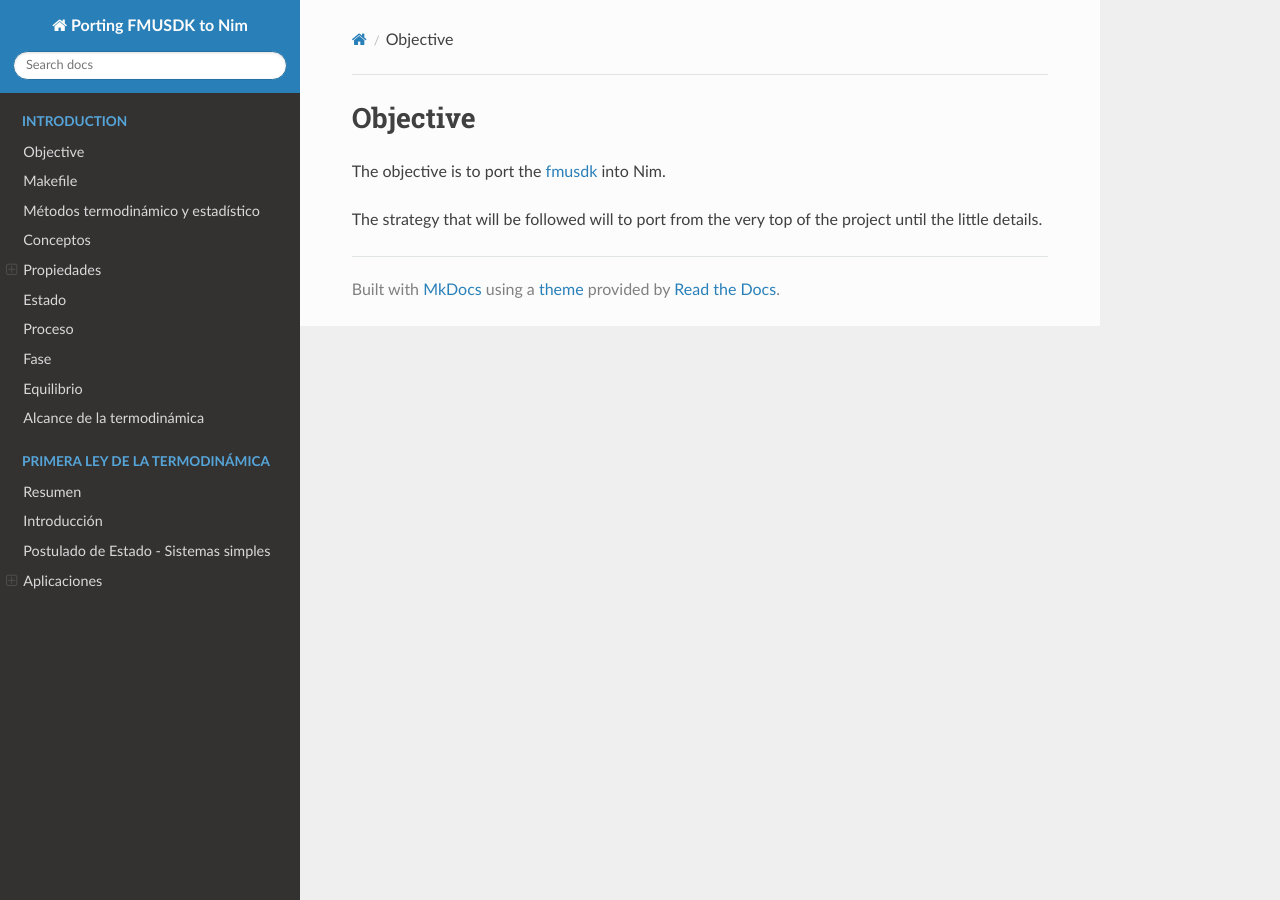
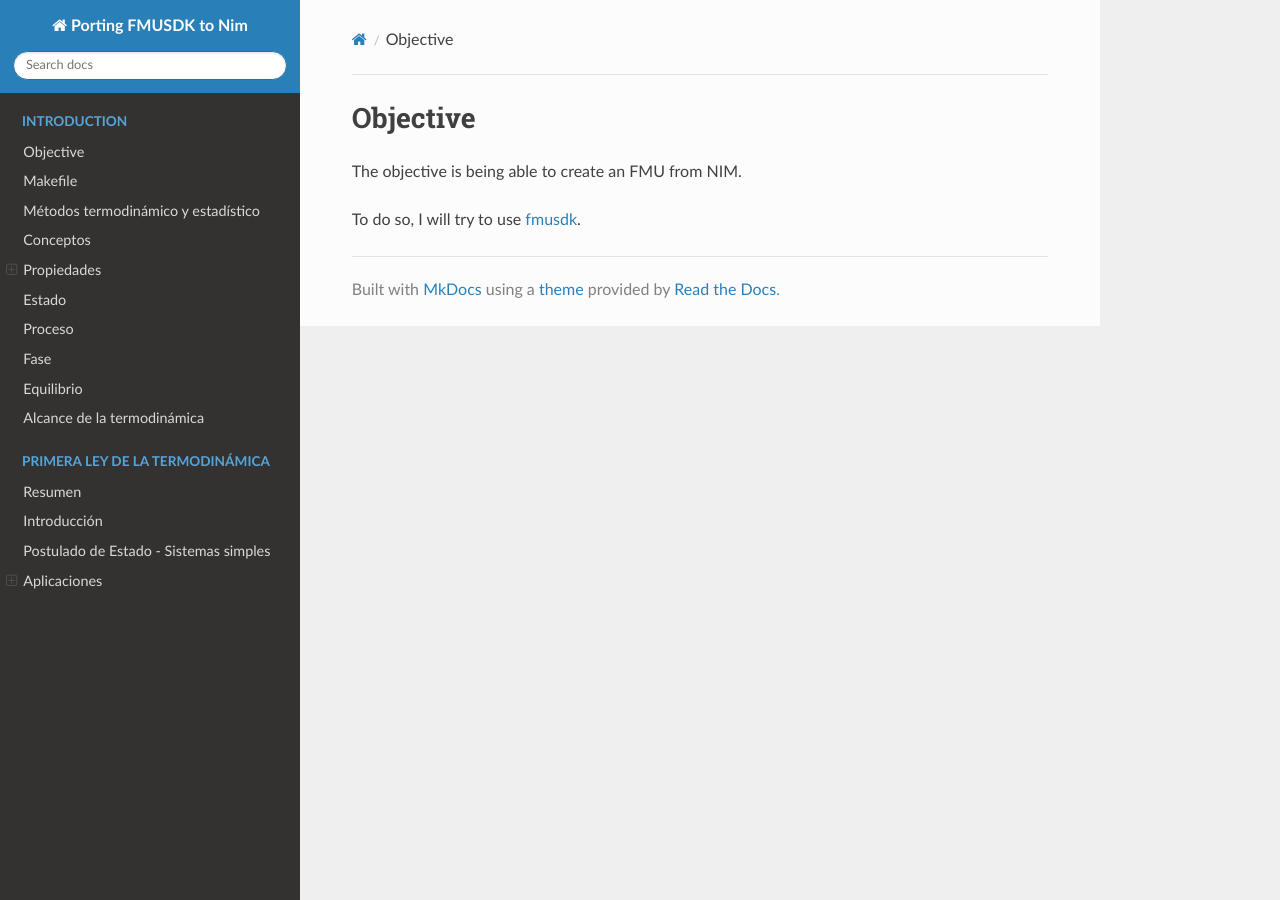
Before and after one commit to mantielero/fmi, an MkDocs documentation site: the page built from docs/objetivo.md, in a window 1280 px wide. Built offline with MkDocs 1.6.1, drawn with Linux system fonts in a browser that asks for light colours; nearby versions of some CDN libraries.

Commit message:
Objective updated

```diff
--- a/docs/objetivo.md
+++ b/docs/objetivo.md
@@ -1,4 +1,4 @@
 # Objective
-The objective is to port the [fmusdk](https://github.com/qtronic/fmusdk) into Nim.
+The objective is being able to create an FMU from NIM.
 
-The strategy that will be followed will to port from the very top of the project until the little details.
+To do so, I will try to use [fmusdk](https://github.com/qtronic/fmusdk).
```
